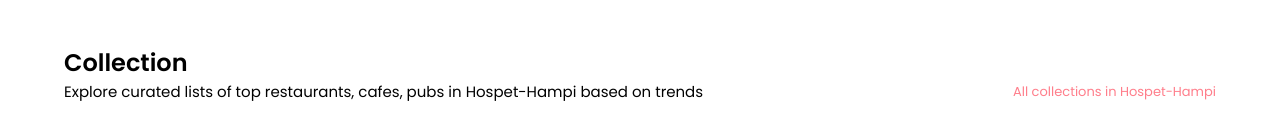
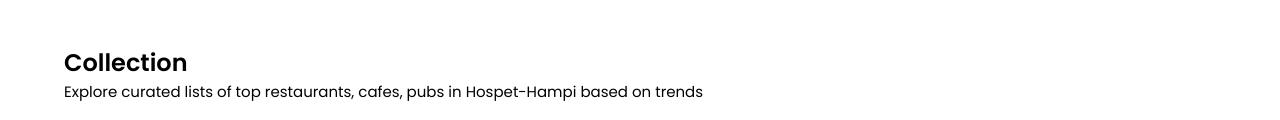
Before and after one commit to NileshSurve123/Zomata_Land_Page, a plain HTML site: page index.html in a window 1280 px wide. Shown: the part 626-746 px from the top of the page. Drawn offline with Linux system fonts and the light colour scheme.

Commit message:
Update index.html

```diff
--- a/index.html
+++ b/index.html
@@ -104,7 +104,6 @@
           <h1>Collection</h1>
           <div class="sub__heading_container">
             <span>Explore curated lists of top restaurants, cafes, pubs in Hospet-Hampi based on trends</span>
-            <span>All collections in Hospet-Hampi</span>
           </div>
           <div class="collections_card_container">
             <div class="card card1">
```
